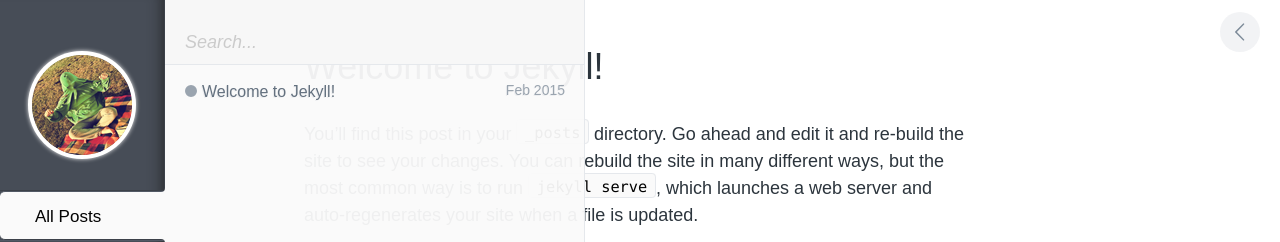
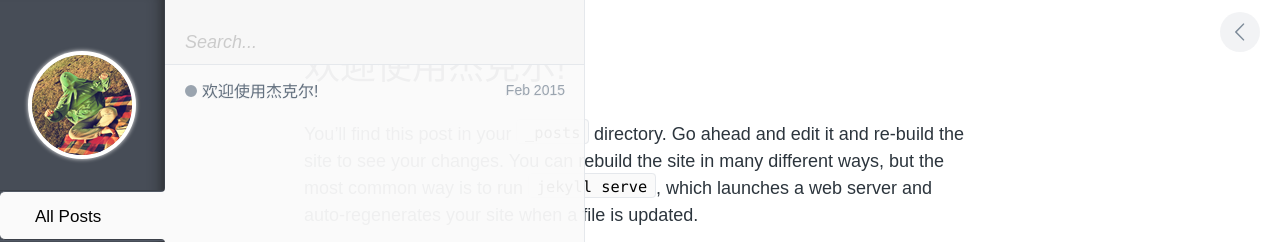
Before and after one commit to polimao/blog, a Jekyll site: the page built from _posts/2015-02-28-welcome-to-jekyll.markdown, in a window 1280 px wide. Shown: the top 242 px of the page. Built offline with Jekyll 4.4.1, drawn with Linux system fonts in a browser that asks for light colours; comment, search, counter and statistics services are not loaded.

Commit message:
第一篇文章

```diff
--- a/_posts/2015-02-28-welcome-to-jekyll.markdown
+++ b/_posts/2015-02-28-welcome-to-jekyll.markdown
@@ -1,6 +1,6 @@
 ---
 layout: post
-title:  "Welcome to Jekyll!"
+title:  "欢迎使用杰克尔!"
 date:   2015-02-28 10:27:14
 categories: jekyll update
 ---
```
